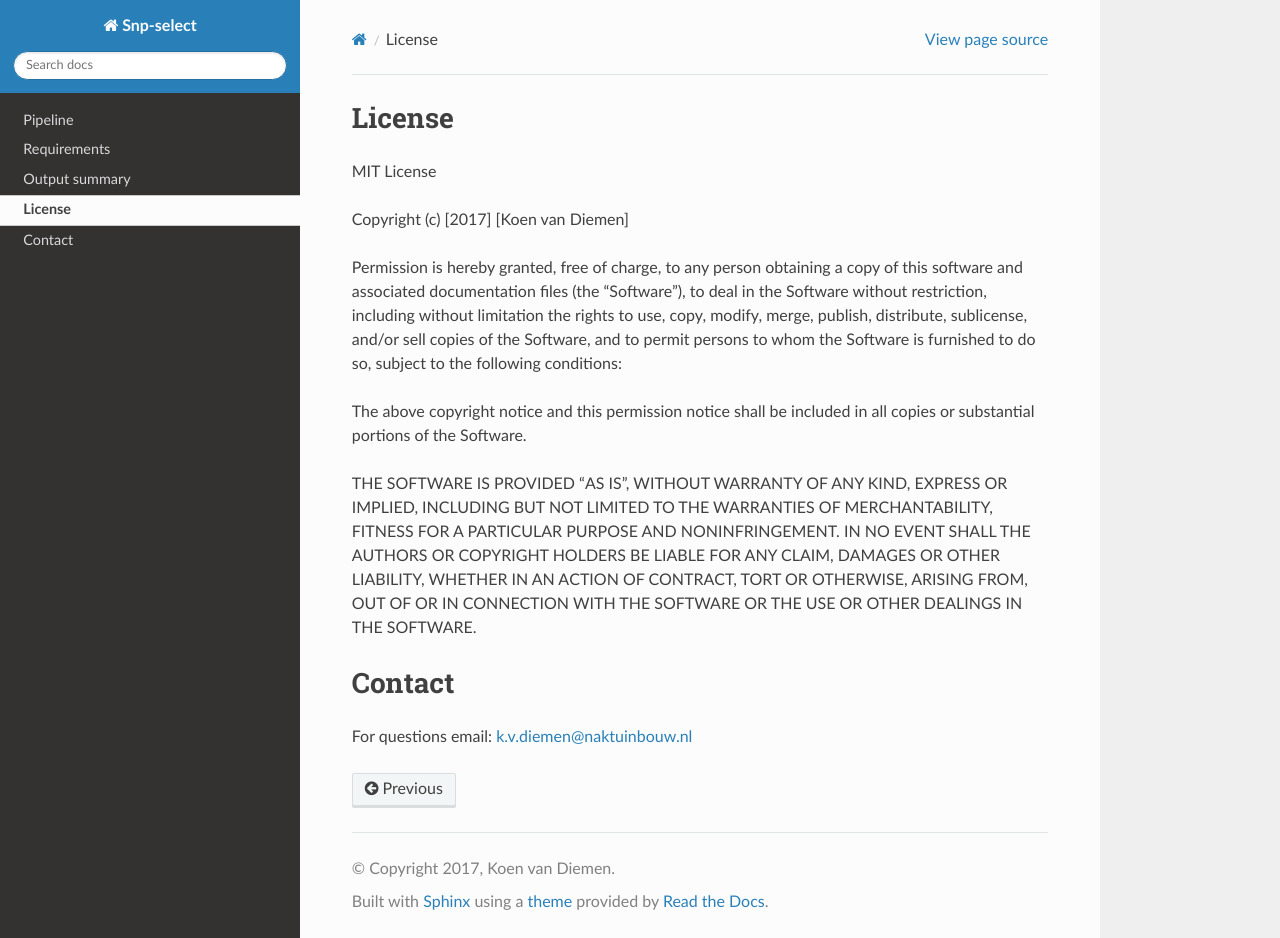
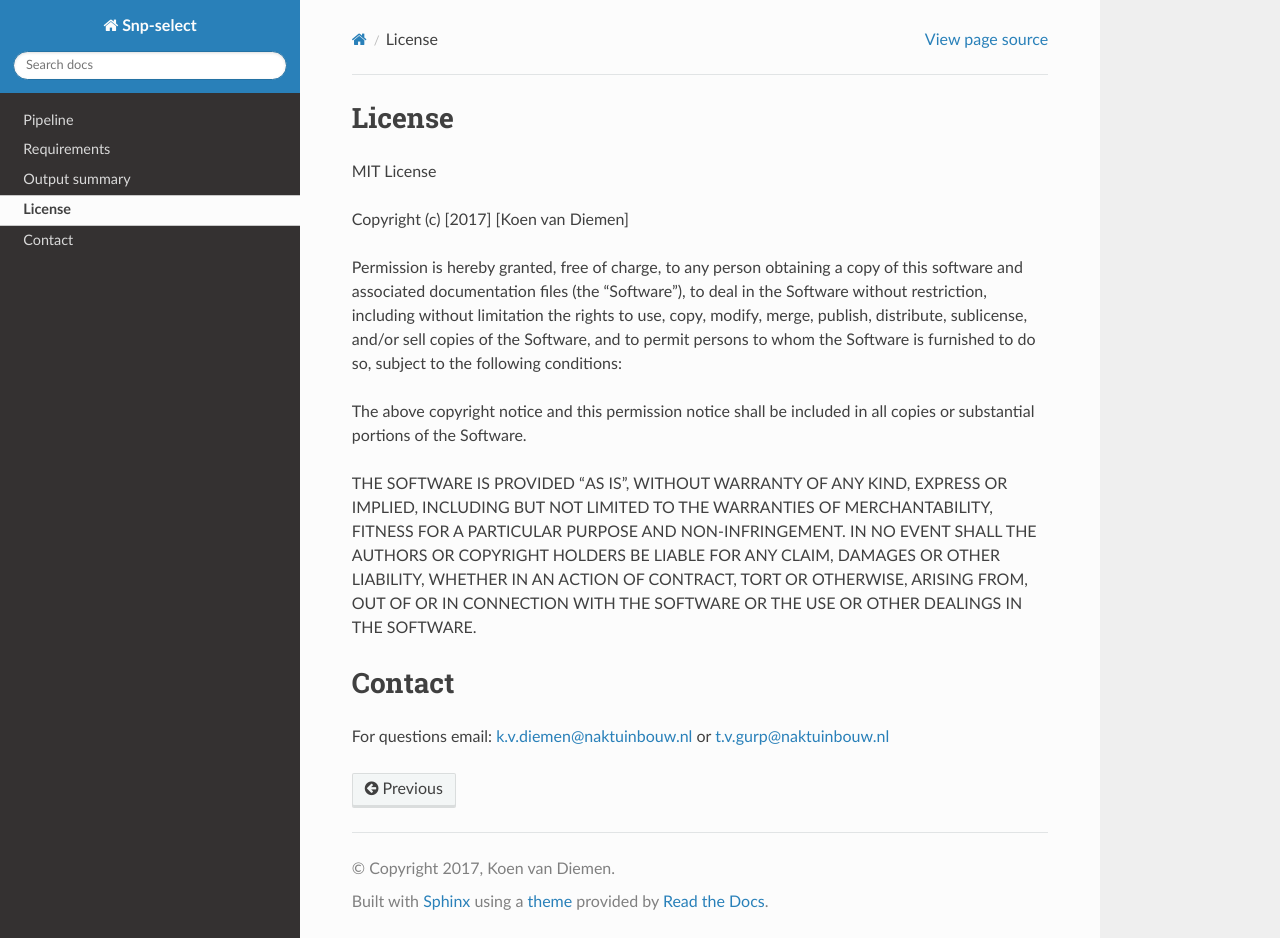
Before and after one commit to vdkoen/SNP-select, a Sphinx documentation site: the page built from docs/source/Licence.rst, in a window 1280 px wide and 938 px high. Built offline with Sphinx 7.4.7 and the Read the Docs theme 2.0.0, drawn with Linux system fonts in a browser that asks for light colours.

Commit message:
added email contact

```diff
--- a/docs/source/Licence.rst
+++ b/docs/source/Licence.rst
@@ -17,7 +17,7 @@ copies or substantial portions of the Software.
 
 THE SOFTWARE IS PROVIDED "AS IS", WITHOUT WARRANTY OF ANY KIND, EXPRESS OR
 IMPLIED, INCLUDING BUT NOT LIMITED TO THE WARRANTIES OF MERCHANTABILITY,
-FITNESS FOR A PARTICULAR PURPOSE AND NONINFRINGEMENT. IN NO EVENT SHALL THE
+FITNESS FOR A PARTICULAR PURPOSE AND NON-INFRINGEMENT. IN NO EVENT SHALL THE
 AUTHORS OR COPYRIGHT HOLDERS BE LIABLE FOR ANY CLAIM, DAMAGES OR OTHER
 LIABILITY, WHETHER IN AN ACTION OF CONTRACT, TORT OR OTHERWISE, ARISING FROM,
 OUT OF OR IN CONNECTION WITH THE SOFTWARE OR THE USE OR OTHER DEALINGS IN THE
@@ -25,4 +25,4 @@ SOFTWARE.
 
 Contact
 =======
-For questions email: k.v.diemen@naktuinbouw.nl
+For questions email: k.v.diemen@naktuinbouw.nl or t.v.gurp@naktuinbouw.nl
```
